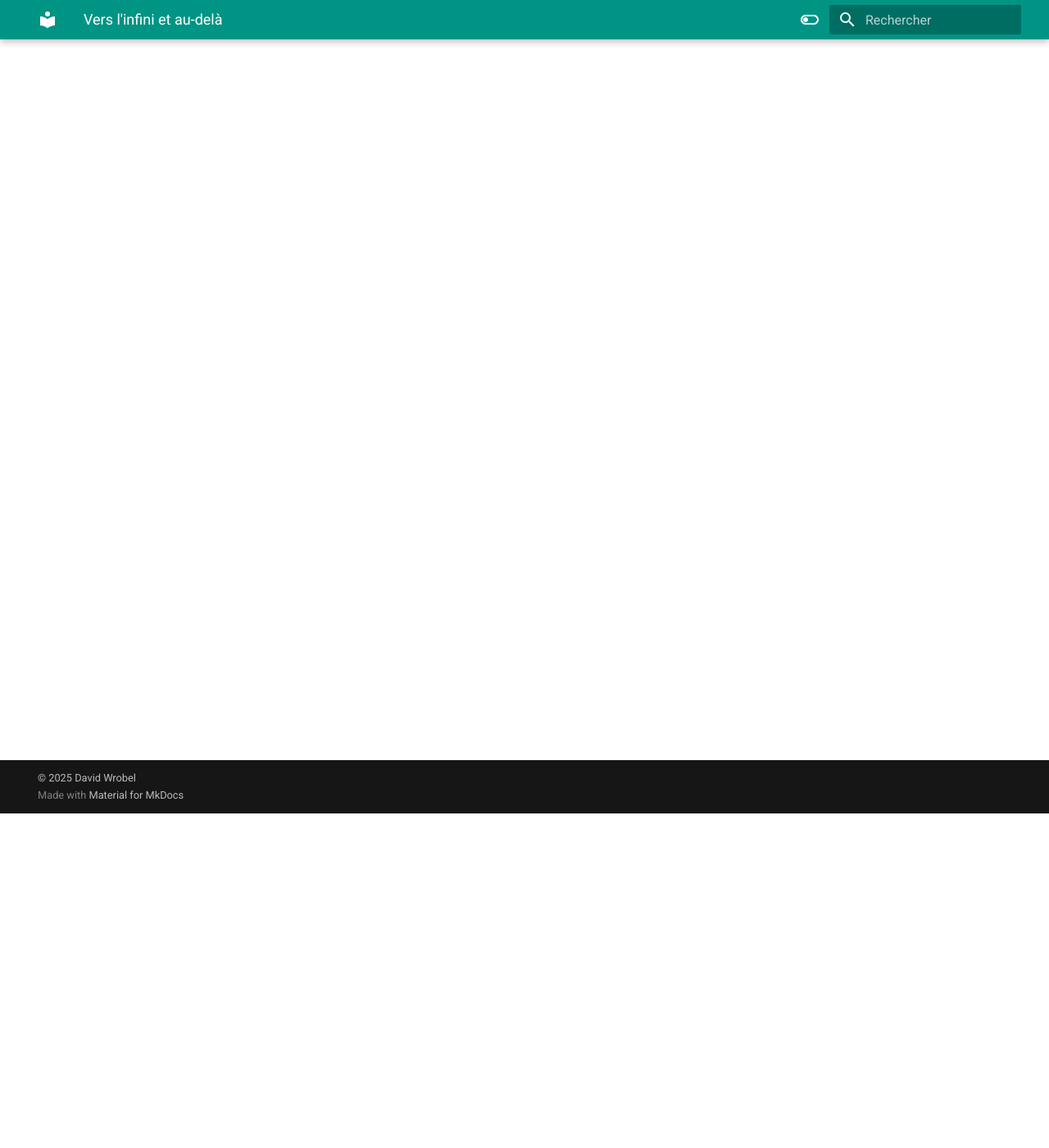
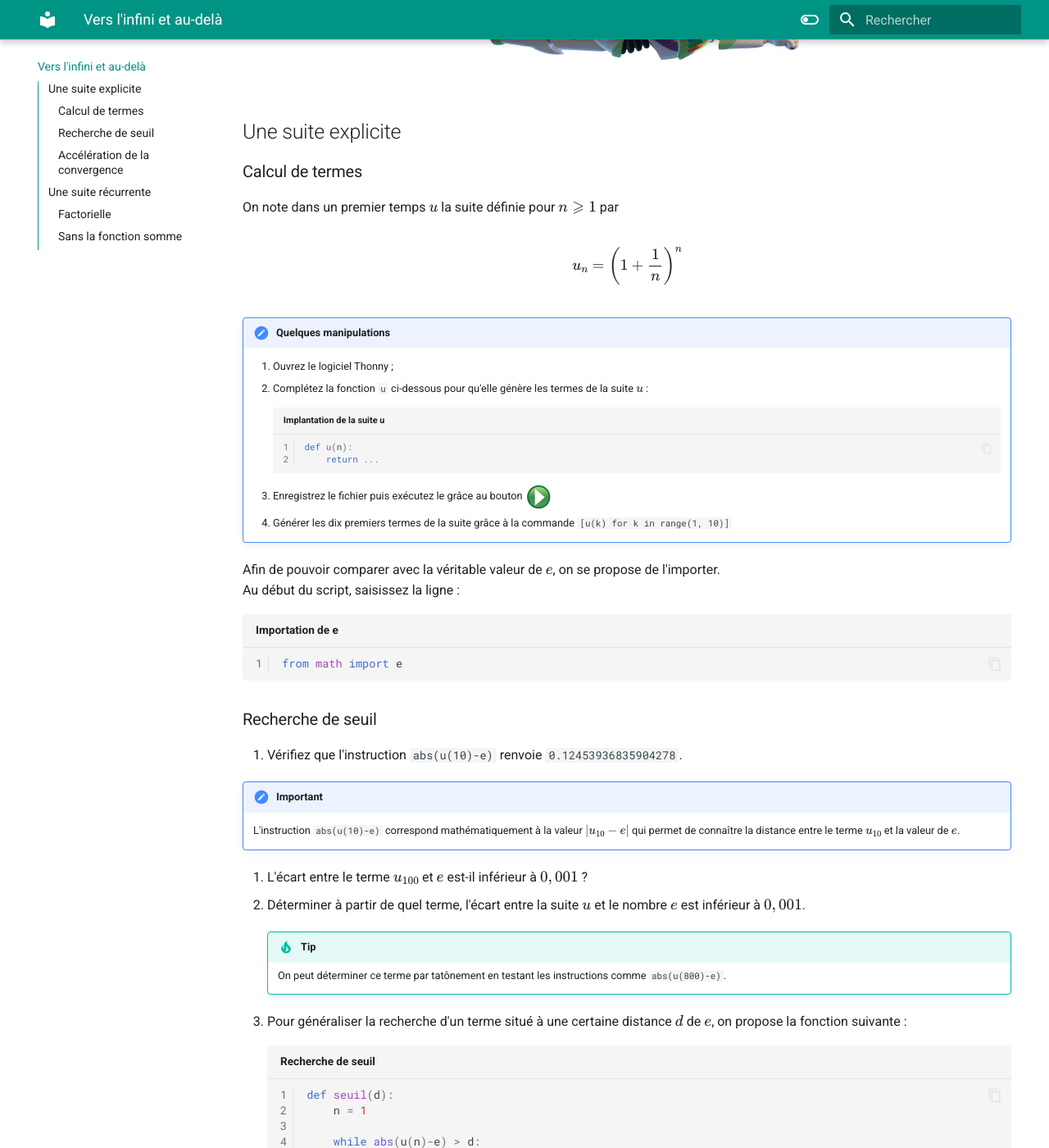
Before and after one commit to Frank-N-Dav/TP2-e, an MkDocs documentation site: the page built from docs/index.md, in a window 1280 px wide and 1400 px high, scrolled down 408 px. Shown: the whole window at 82% size. Built offline with MkDocs 1.6.1 and Material for MkDocs 9.7.7, drawn with Linux system fonts in a browser that asks for light colours; some of the changed text lies outside the part shown.

Commit message:
Update TP

````diff
--- a/docs/index.md
+++ b/docs/index.md
@@ -1,3 +1,130 @@
 # Vers l'infini et au-delà
 
-On s'intéresse dans ce TP à l'étude de deux suites qui se comportent identiquement à l'infini.
+Dans ce TP, on s'intéresse à l'étude de quelques suites qui convergent vers le nombre $e$.
+
+<center>
+    <img src="./images/buzz.png" alt="image" width="500" height="auto">
+</center>
+
+## Une suite explicite
+
+### Calcul de termes
+
+On note dans un premier temps $u$ la suite définie pour $n \geqslant 1$ par
+
+$$u_n = \left(1+\frac{1}{n}\right)^n$$
+
+!!! note "Quelques manipulations"
+
+    1. Ouvrez le logiciel Thonny ;
+    2. Complétez la fonction `u` ci-dessous pour qu'elle génère les termes de la suite $u$ :
+
+        ``` python title="Implantation de la suite u" linenums="1"
+        def u(n):
+            return ...
+        ```
+    3. Enregistrez le fichier puis exécutez le grâce au bouton  <img src="./images/run.png" alt="image" style="vertical-align:middle">
+    4. Générer les dix premiers termes de la suite grâce à la commande `[u(k) for k in range(1, 10)]`
+
+Afin de pouvoir comparer avec la véritable valeur de $e$, on se propose de l'importer.
+Au début du script, saisissez la ligne :
+
+``` python title="Importation de e" linenums="1"
+from math import e
+```
+
+### Recherche de seuil
+
+1. Vérifiez que l'instruction `abs(u(10)-e)` renvoie `0.12453936835904278`.
+
+!!! important
+
+    L'instruction `abs(u(10)-e)` correspond mathématiquement à la valeur $\left|u_{10}-e\right|$ qui permet de connaître la distance entre
+    le terme $u_{10}$ et la valeur de $e$.
+
+2. L'écart entre le terme $u_{100}$ et $e$ est-il inférieur à $0,001$ ?
+3. Déterminer à partir de quel terme, l'écart entre la suite $u$ et le nombre $e$ est inférieur à $0,001$.
+
+    !!! tip
+
+        On peut déterminer ce terme par tatônement en testant les instructions comme `abs(u(800)-e)`.
+
+4. Pour généraliser la recherche d'un terme situé à une certaine distance $d$ de $e$, on propose la fonction suivante :
+
+    ``` python title="Recherche de seuil" linenums="1"
+    def seuil(d):
+        n = 1
+
+        while abs(u(n)-e) > d:
+            n = n + 1
+
+        return n
+    ```
+5. Testez alors l'instruction `seuil(0.0001)`
+
+### Accélération de la convergence
+
+La méthode de Aitken (ou Delta-2) permet à partir d'une suite convergente de construire une autre suite qui converge plus rapidement vers la même limite.
+
+Avec la suite $u$ définie précédemment par $u_n = \left(1+\frac{1}{n}\right)^n$, on introduit la nouvelle suite $v$ définie par :
+
+$$v_n = u_n - \frac{(u_{n+1}-u_n)^2}{u_n-2u_{n+1}+u_{n+2}}$$
+
+1. Comparez les termes $u_{100}$ et $v_{100}$ avec le nombre $e$.
+2. Complétez le code de la fonction `seuil2` adaptée à la suite $v$ :
+
+    ``` python title="Recherche de seuil" linenums="1"
+    def seuil2(d):
+        n = 1
+
+        while               :
+            n = n + 1
+
+        return n
+    ```
+3. Vérifiez la meilleure convergence de $v$ par rapport à $u$ en comparant par exemple `seuil(0.0001)` et `seuil2(0.0001)`.
+
+## Une suite récurrente
+
+Dans cette partie, on modélise des suites pour mettre en avant la formule suivante :
+
+$$e = \frac{1}{0!} + \frac{1}{1!} + \frac{1}{2!} + \frac{1}{3!} + \cdots$$
+
+où $n! = n\times (n-1) \times (n-2) \times \cdots \times 2\times 1$ s'appelle la factorielle de $n$.
+
+Pour la suite, sauvegardez votre travail et créez un nouveau script vierge.
+
+### Factorielle
+
+<center>
+    <img src="./images/fact.png" alt="image" width="100" height="auto">
+</center>
+
+On peut définir la factorielle par une suite récurrente assez facilement car pour tout entier naturel $n$ :
+
+$$(n+1)! = (n+1)\times n!$$
+
+On note alors $u$ la suite définie par :
+
+$$\left\lbrace\begin{array}{lcl}u_0&=&1\\ u_{n+1}&=&(n+1)\times u_n\end{array}\right.$$
+
+1. Proposez une fonction `u` définie en Python qui génère la factorielle.
+2. Calculez $4!$ de tête et vérifiez votre résultat avec l'instruction `u(4)`.
+3. Générez les dix premiers termes de la suite $u$ à l'aide de l'instruction `[u(k) for k in range(10)]`
+4. Générez les inverses des dix premières factorielles à l'aide de l'instruction `[1/u(k) for k in range(10)]`
+5. Sommez l'ensemble à l'aide de la fonction `sum` avec l'instruction `sum([1/u(k) for k in range(10)])`
+
+### Sans la fonction somme
+
+La formule $\frac{1}{0!} + \frac{1}{1!} + \frac{1}{2!} + \frac{1}{3!} + \cdots$ peut se générer avec une suite récurrente.
+
+Si pour tout entier naturel $n$, on pose $v_n = \frac{1}{0!} + \frac{1}{1!} + \cdots + \frac{1}{n!}$, on a alors :
+
+$$v_{n+1} = v_n + \frac{1}{(n+1)!}$$
+
+avec $v_0 = 1$ pour initialiser.
+
+1. Proposez une fonction `v` définie en Python qui génère les termes de $v$.
+2. Vérifiez que l'instruction `v(10)` renvoie une valeur approchée de $e$.
+3. Écrivez une fonction `seuil` qui détermine le premier terme de la suite $v$ située à une distance inférieur à $d$ de $e$.
+4. Comparez la valeur de `seuil(0.0001)` avec les valeurs obtenues pour la suite explicite et la suite accélérée de la partie I.
--- /dev/null
+++ b/docs/javascripts/mathjax.js
@@ -0,0 +1,19 @@
+window.MathJax = {
+    tex: {
+      inlineMath: [["\\(", "\\)"]],
+      displayMath: [["\\[", "\\]"]],
+      processEscapes: true,
+      processEnvironments: true
+    },
+    options: {
+      ignoreHtmlClass: ".*|",
+      processHtmlClass: "arithmatex"
+    }
+  };
+
+  document$.subscribe(() => {
+    MathJax.startup.output.clearCache()
+    MathJax.typesetClear()
+    MathJax.texReset()
+    MathJax.typesetPromise()
+  })
````
Also changed, not shown: docs/images/buzz.png (added), docs/images/fact.png (added), docs/images/run.png (added).
